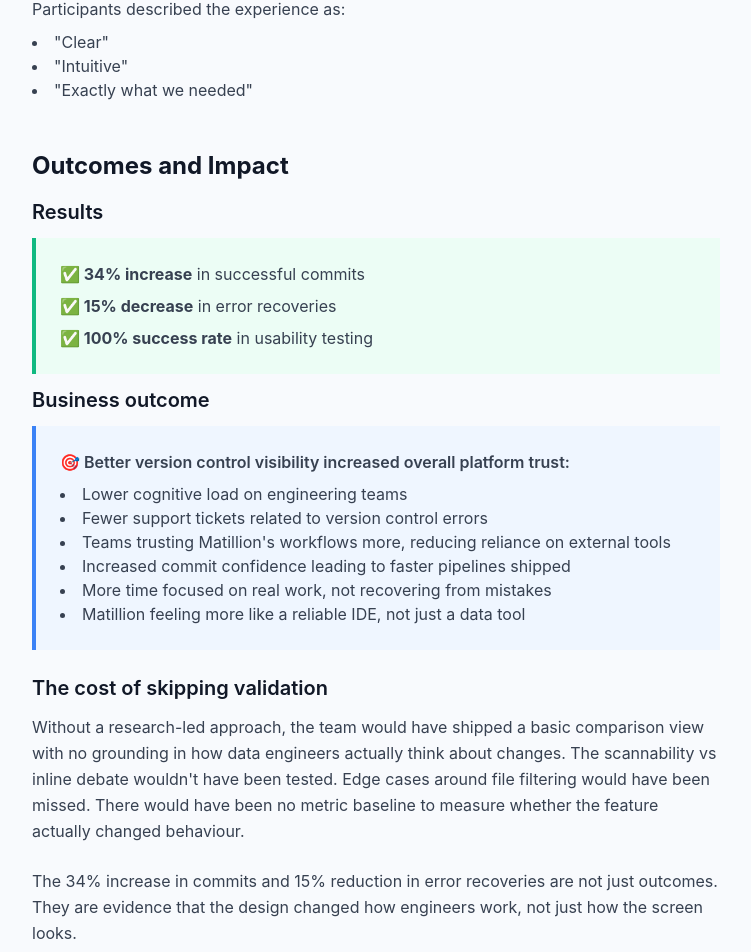
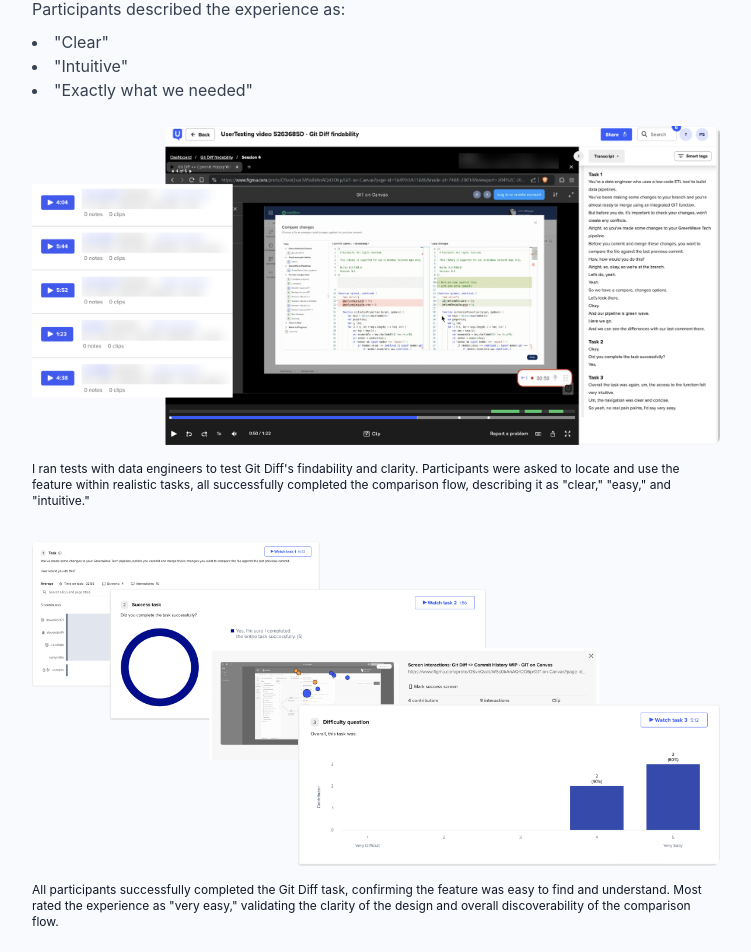
Before and after one commit to wahabalikhan/portfolio, a Next.js app: page /git-diff in a window 1280 px wide. Shown: the part 5860-6812 px from the top of the page, without its empty margins (264-1015 px from the left). Built offline with nearby package versions, Linux system fonts and the light colour scheme.

Commit message:
Restore the Git Diff usability-testing screenshots
Bring back testing1.png and testing2.png and their captions on the Git Diff
page, exactly as they were before e7fa860.

```diff
--- a/app/git-diff/page.js
+++ b/app/git-diff/page.js
@@ -243,6 +243,21 @@ export default function GitDiffPage() {
                         <li>"Exactly what we needed"</li>
                     </ul>
                 </p>
+                <img
+                    src="/images/testing1.png"
+                    alt="Git Diff testing"
+                    className="w-full rounded-lg mb-4 cursor-pointer hover:opacity-90 transition-opacity"
+                    onClick={() => setSelectedImage({ src: '/images/testing1.png', alt: 'Git Diff testing' })}
+                />
+                <p className='mb-8 text-xs'>I ran tests with data engineers to test Git Diff's findability and clarity. Participants were asked to locate and use the feature within realistic tasks, all successfully completed the comparison flow, describing it as "clear," "easy," and "intuitive."</p>
+
+                <img
+                    src="/images/testing2.png"
+                    alt="Git Diff testing"
+                    className="w-full rounded-lg mb-4 cursor-pointer hover:opacity-90 transition-opacity"
+                    onClick={() => setSelectedImage({ src: '/images/testing2.png', alt: 'Git Diff testing' })}
+                />
+                <p className='mb-8 text-xs'>All participants successfully completed the Git Diff task, confirming the feature was easy to find and understand. Most rated the experience as "very easy," validating the clarity of the design and overall discoverability of the comparison flow.</p>
 
             </section>
 
```
Also changed, not shown: public/images/testing1.png (added), public/images/testing2.png (added).
